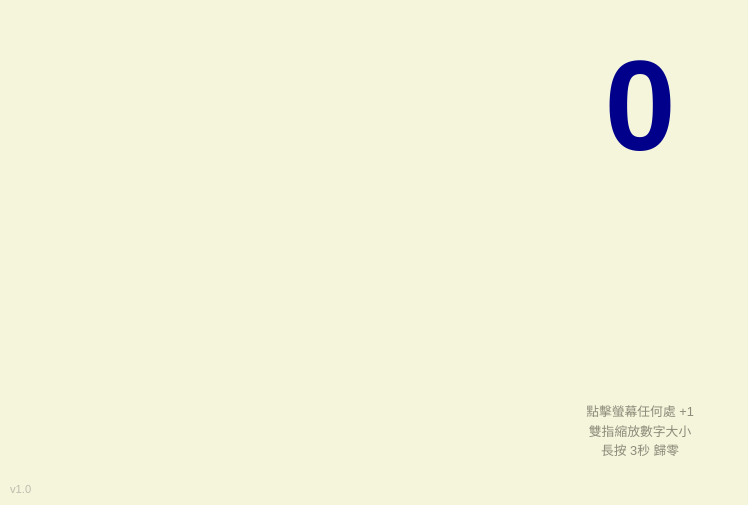
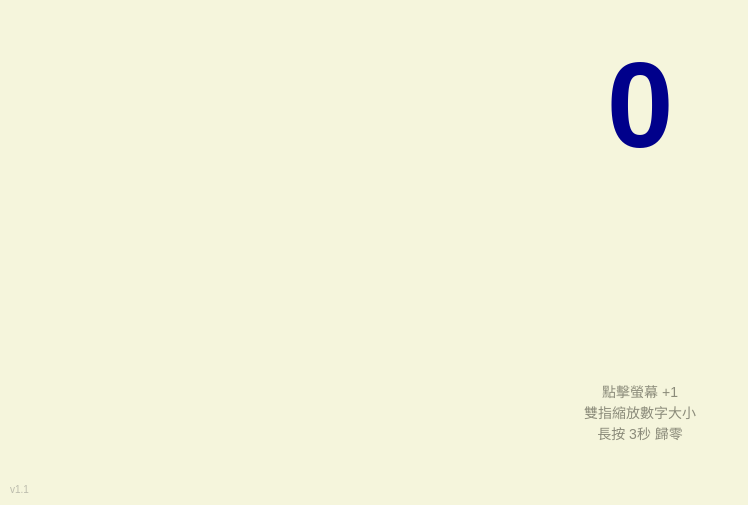
Before and after one commit to moonrain1204/my-counter, a plain HTML site: page index.html in a window 1280 px wide. Shown: the part 295-800 px from the top of the page, without its empty margins (0-748 px from the left). Drawn offline with Linux system fonts and the light colour scheme.

Commit message:
Upgrade to version 1.1 with UI and logic improvements
Updated the title to v1.1 and modified styles and scripts for better functionality.

```diff
--- a/index.html
+++ b/index.html
@@ -3,54 +3,66 @@
 <head>
     <meta charset="UTF-8">
     <meta name="viewport" content="width=device-width, initial-scale=1.0, maximum-scale=1.0, user-scalable=no">
-    <title>專業計數器 v1.0</title>
+    <title>專業計數器 v1.1</title>
     <style>
+        /* 移除所有複雜層級，回歸最基礎佈局 */
+        * {
+            box-sizing: border-box;
+            -webkit-tap-highlight-color: transparent;
+        }
         body, html {
             margin: 0; padding: 0; width: 100%; height: 100%;
-            overflow: hidden; display: flex; justify-content: center;
-            align-items: center; background-color: #F5F5DC;
-            color: #333; font-family: sans-serif;
+            overflow: hidden;
+            background-color: #F5F5DC;
+            font-family: sans-serif;
             user-select: none; touch-action: none;
         }
-        /* 數字容器：完全不阻擋點擊 */
-        #counter-container {
-            display: flex; justify-content: center; align-items: center;
-            pointer-events: none;
-            z-index: 1;
-            transition: transform 0.1s ease-out;
+
+        /* 使用簡單的 flex 確保數字一定在正中央 */
+        #main-stage {
+            width: 100%;
+            height: 100%;
+            display: flex;
+            flex-direction: column;
+            justify-content: center;
+            align-items: center;
+            position: relative;
         }
+
         #counter {
             color: #00008B;
-            font-size: 8rem;
+            font-size: 120px; /* 使用像素單位避免縮放錯誤 */
             font-weight: bold;
+            transition: transform 0.1s ease-out;
+            pointer-events: none; /* 讓點擊穿透到 stage */
         }
-        .hint {
-            position: absolute; bottom: 45px; text-align: center;
-            color: #8b8b7a; font-size: 0.8rem; line-height: 1.5;
-            pointer-events: none; z-index: 10;
+
+        /* 提示字與版本號 */
+        .ui-text {
+            position: absolute;
+            width: 100%;
+            text-align: center;
+            pointer-events: none;
         }
-        .version { position: absolute; bottom: 10px; left: 10px; color: #bcbcad; font-size: 0.7rem; }
+        .hint { bottom: 60px; color: #8b8b7a; font-size: 14px; line-height: 1.5; }
+        .version { bottom: 10px; left: 10px; color: #bcbcad; font-size: 10px; text-align: left; }
 
+        /* 進度條 */
         #progress-bar {
             position: absolute; top: 0; left: 0; height: 6px;
             background-color: #4169E1; width: 0%; z-index: 100;
-        }
-        /* 新增：隱形的點擊捕獲層 */
-        #click-surface {
-            position: absolute; top: 0; left: 0; width: 100%; height: 100%;
-            z-index: 50; /* 確保在數字上方但低於進度條 */
         }
     </style>
 </head>
 <body>
     <div id="progress-bar"></div>
-    <div id="click-surface"></div>
-    <div id="counter-container">
+
+    <div id="main-stage">
         <div id="counter">0</div>
+
+        <div class="ui-text hint">點擊螢幕 +1<br>雙指縮放數字大小<br>長按 3秒 歸零</div>
+        <div class="ui-text version">v1.1</div>
     </div>
-
-    <div class="hint">點擊螢幕任何處 +1<br>雙指縮放數字大小<br>長按 3秒 歸零</div>
-    <div class="version">v1.0</div>
 
     <script>
         let count = 0;
@@ -62,22 +74,11 @@
         let isPinching = false;
 
         const counter = document.getElementById('counter');
-        const container = document.getElementById('counter-container');
+        const stage = document.getElementById('main-stage');
         const progressBar = document.getElementById('progress-bar');
-        const surface = document.getElementById('click-surface');
 
-        // --- 1. 計數邏輯：使用最穩定的 click ---
-        surface.addEventListener('click', (e) => {
-            // 如果剛結束縮放，不計數
-            if (isPinching) return;
-
-            count++;
-            counter.innerText = count;
-            if (navigator.vibrate) navigator.vibrate(20);
-        });
-
-        // --- 2. 歸零與縮放邏輯：使用觸碰事件 ---
-        surface.addEventListener('touchstart', (e) => {
+        // --- 核心邏輯：直接監聽整個舞台 ---
+        stage.addEventListener('touchstart', (e) => {
             if (e.touches.length === 1) {
                 isPinching = false;
                 startHolding();
@@ -92,7 +93,7 @@
             }
         }, { passive: false });
 
-        surface.addEventListener('touchmove', (e) => {
+        stage.addEventListener('touchmove', (e) => {
             if (e.touches.length === 2) {
                 const currentDist = Math.hypot(
                     e.touches[0].pageX - e.touches[1].pageX,
@@ -100,18 +101,24 @@
                 );
                 currentScale = startScale * (currentDist / initialDist);
                 // 限制範圍
-                if (currentScale < 0.2) currentScale = 0.2;
-                if (currentScale > 5) currentScale = 5;
-                container.style.transform = `scale(${currentScale})`;
+                if (currentScale < 0.3) currentScale = 0.3;
+                if (currentScale > 6) currentScale = 6;
+                counter.style.transform = `scale(${currentScale})`;
             }
         });
 
-        surface.addEventListener('touchend', (e) => {
+        stage.addEventListener('touchend', (e) => {
+            // 如果進度條跑不到 10% 且不是在縮放，則判定為點擊
+            const progress = parseFloat(progressBar.style.width) || 0;
+            if (!isPinching && progress < 10) {
+                count++;
+                counter.innerText = count;
+                if (navigator.vibrate) navigator.vibrate(15);
+            }
+
             stopHolding();
-            // 延遲一小段時間才結束縮放狀態，避免縮放結束時觸發 click
-            if (e.touches.length === 0) {
-                setTimeout(() => { isPinching = false; }, 100);
-            }
+            // 延遲結束縮放狀態
+            setTimeout(() => { isPinching = false; }, 100);
         });
 
         function startHolding() {
@@ -120,7 +127,7 @@
             progressBar.style.width = "100%";
             holdTimer = setTimeout(() => {
                 if (isHolding && !isPinching) {
-                    if (confirm("v1.0：確定要歸零嗎？")) {
+                    if (confirm("v1.1：確定要歸零嗎？")) {
                         count = 0;
                         counter.innerText = count;
                         if (navigator.vibrate) navigator.vibrate([100, 50, 100]);
```
